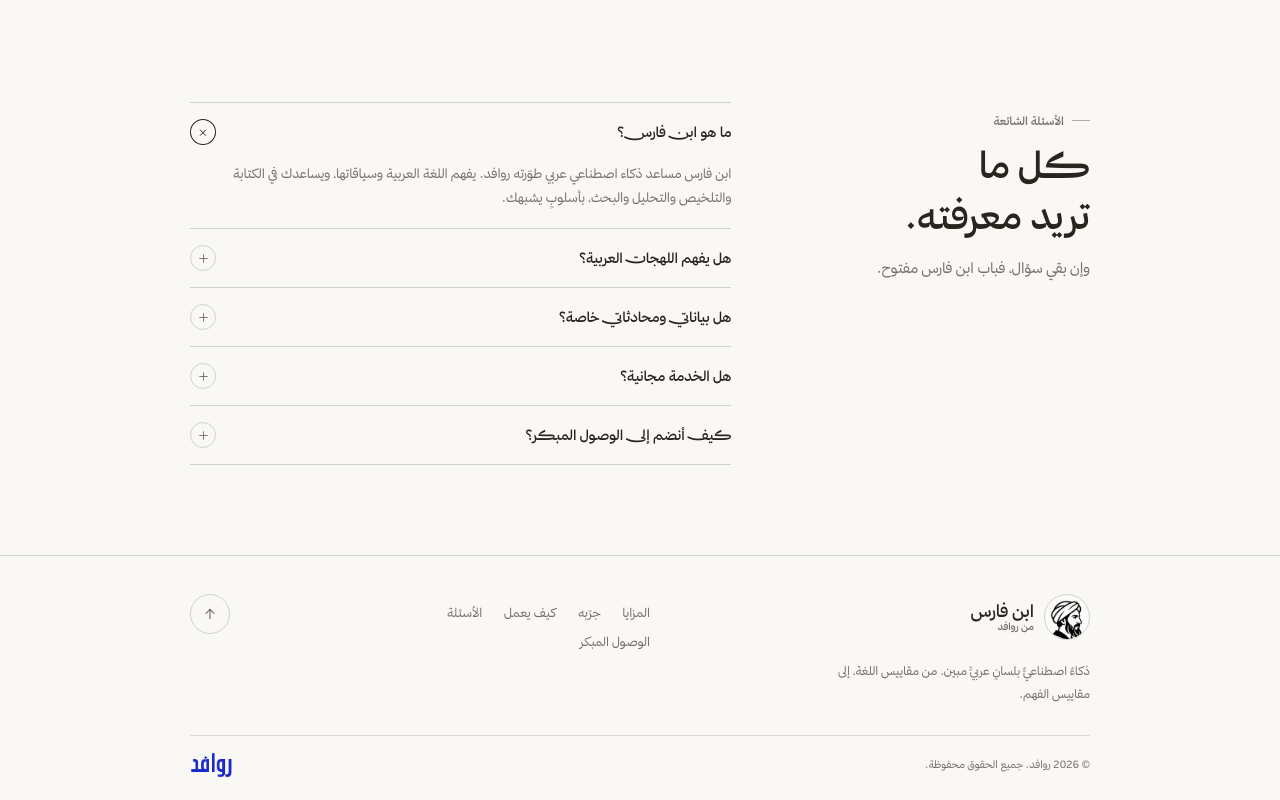
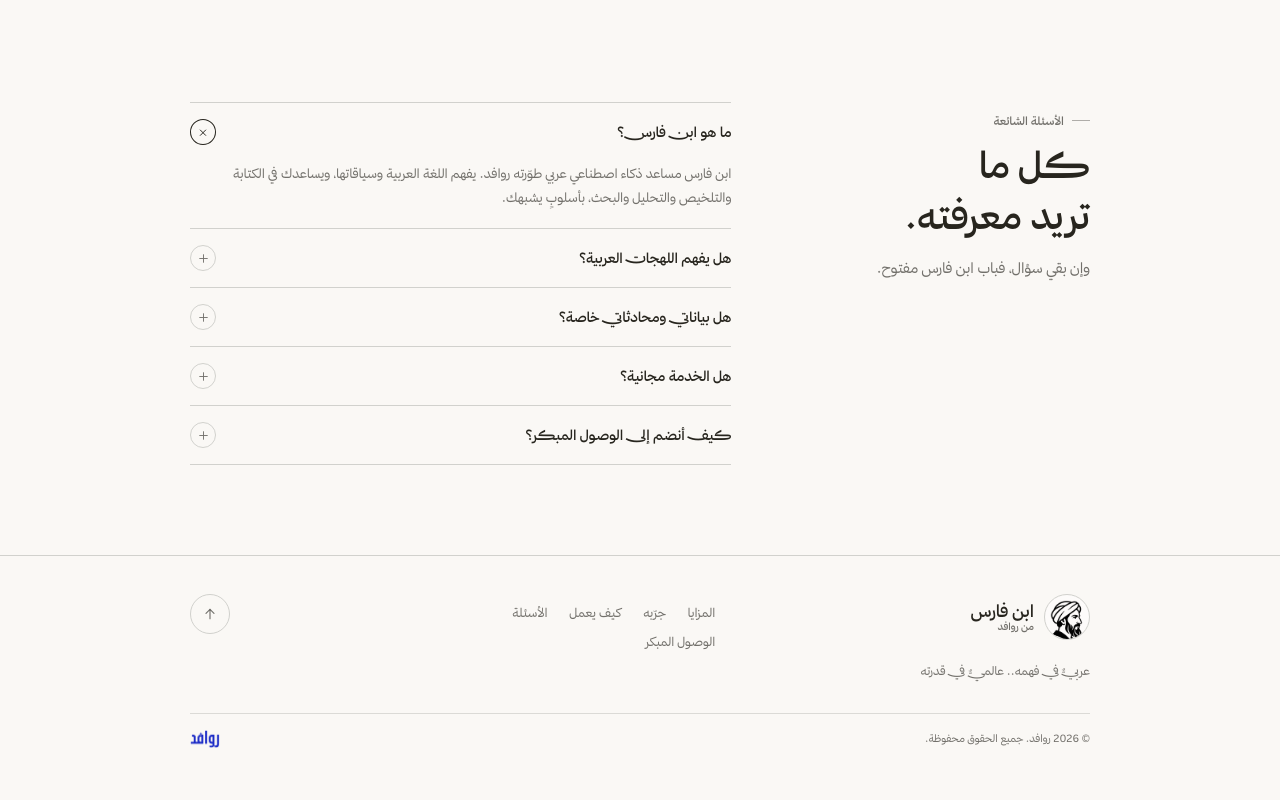
Before and after one commit to qmsweb/IbnFaris, a plain HTML site: page index.html in a window 1280 px wide. Shown: the part 2996-3796 px from the top of the page. After the commit the page ends 3766 px from the top, so only its background shows below. Drawn offline with Linux system fonts and the light colour scheme.

Commit message:
Shrink footer logo and update footer tagline

```diff
--- a/index.html
+++ b/index.html
@@ -406,7 +406,7 @@
               <span class="brand-sub">من روافد</span>
             </span>
           </a>
-          <p>ذكاءٌ اصطناعيٌّ بلسانٍ عربيٍّ مبين. من مقاييس اللغة، إلى مقاييس الفهم.</p>
+          <p class="footer-tagline">عربيٌّ في فهمه.. عالميٌّ في قدرته</p>
         </div>
 
         <nav class="footer-nav" aria-label="روابط التذييل">
--- a/styles.css
+++ b/styles.css
@@ -1594,6 +1594,10 @@
   line-height: 1.85;
 }
 
+.footer-brand .footer-tagline {
+  font-feature-settings: "ss01";
+}
+
 .footer-nav {
   display: flex;
   flex-wrap: wrap;
@@ -1648,7 +1652,7 @@
 
 .footer-logo {
   display: block;
-  height: 26px;
+  height: 18px;
   width: auto;
 }
 
```
